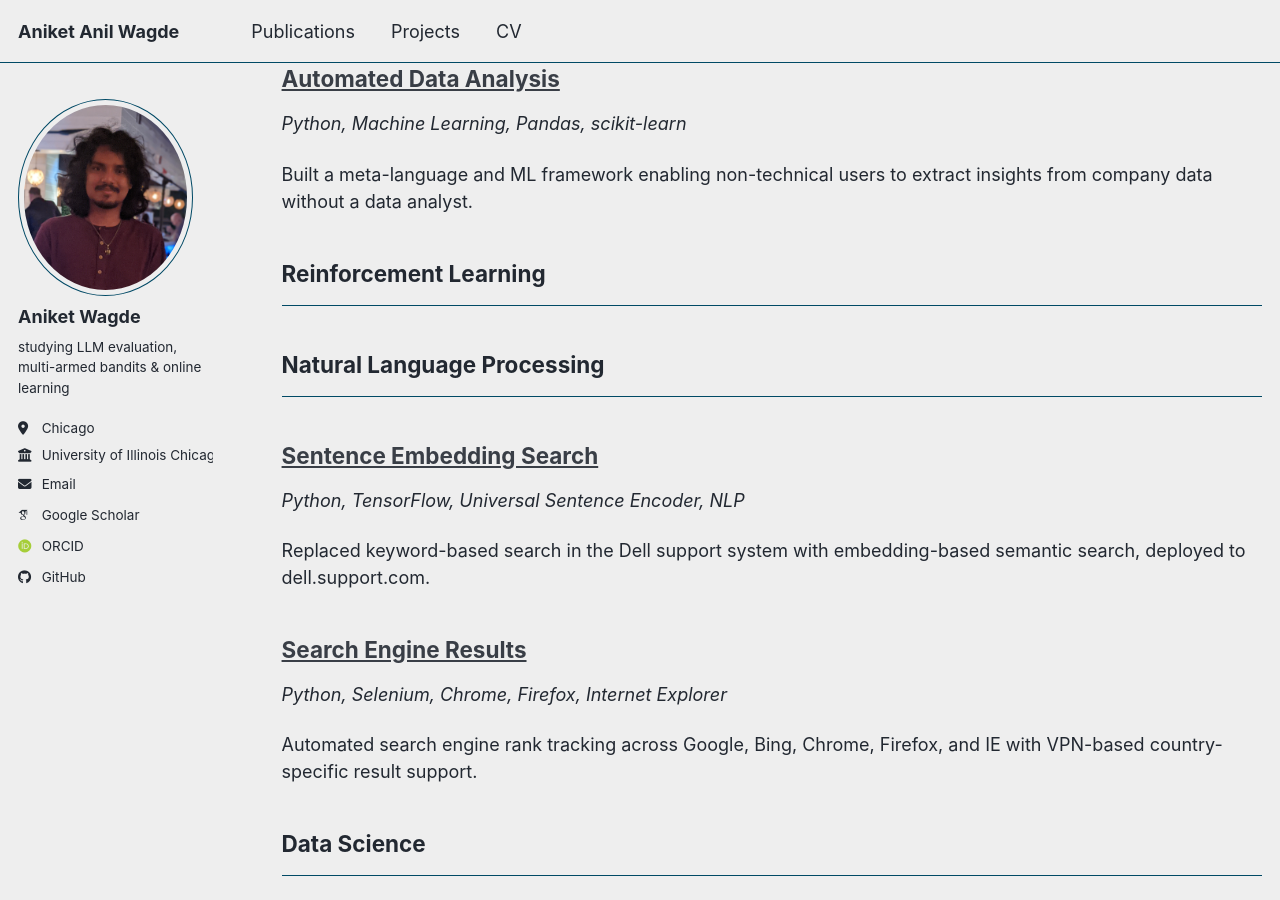
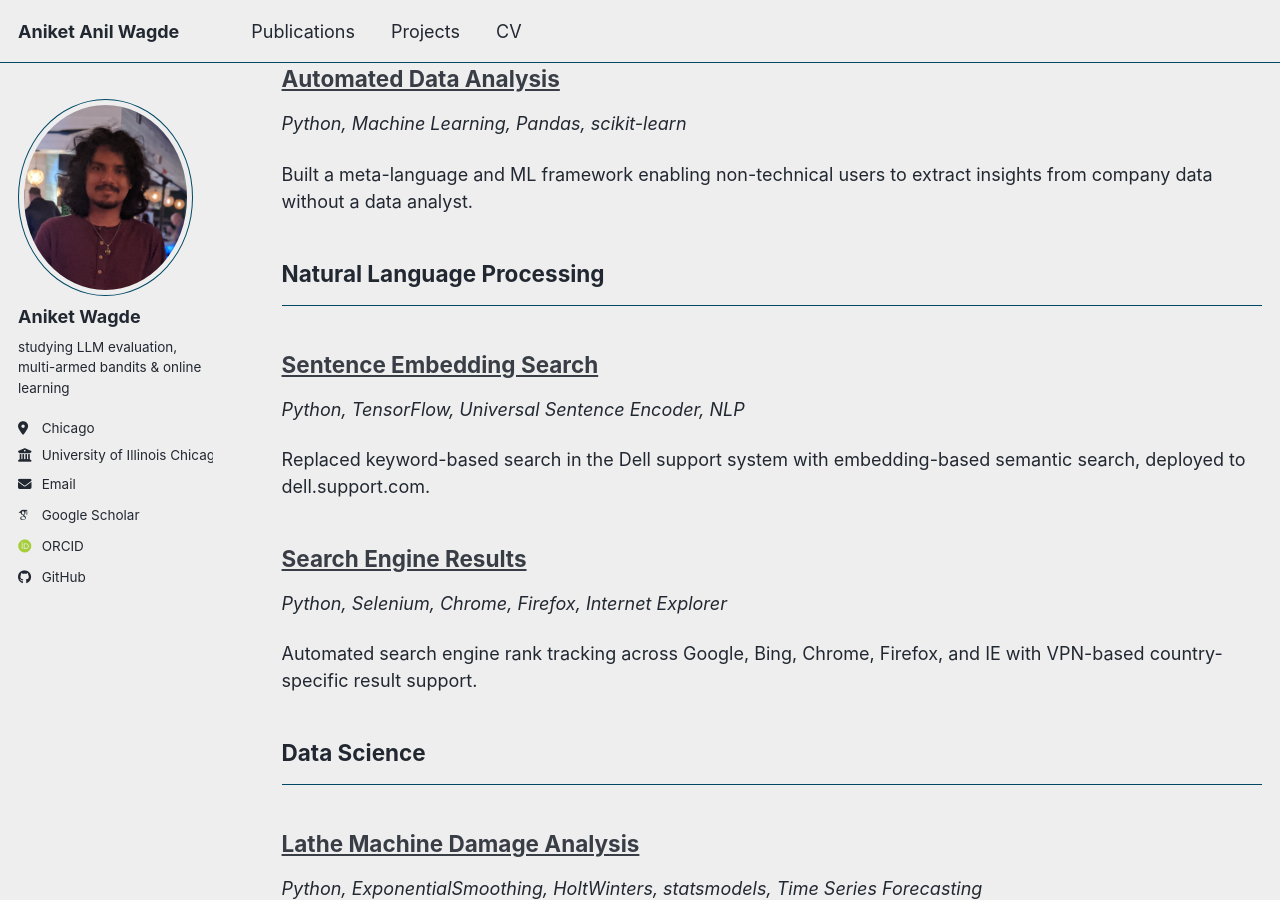
Before and after one commit to Swagget/Swagget.github.io, a Jekyll site: the page built from _pages/projects.html, in a window 1280 px wide and 900 px high, scrolled down 3393 px. Built offline with Jekyll 4.4.1, drawn with Linux system fonts in a browser that asks for light colours; some web fonts are replaced; a script bundle is joined from its source files by our own code; library files that are not in the unit come from our copies.

Commit message:
Removed RL from the projects section.

```diff
--- a/_config.yml
+++ b/_config.yml
@@ -99,8 +99,6 @@ project_category:
     title: 'Computer Vision'
   ml:
     title: 'Machine Learning'
-  rl:
-    title: 'Reinforcement Learning'
   nlp:
     title: 'Natural Language Processing'
   data-science:
```
